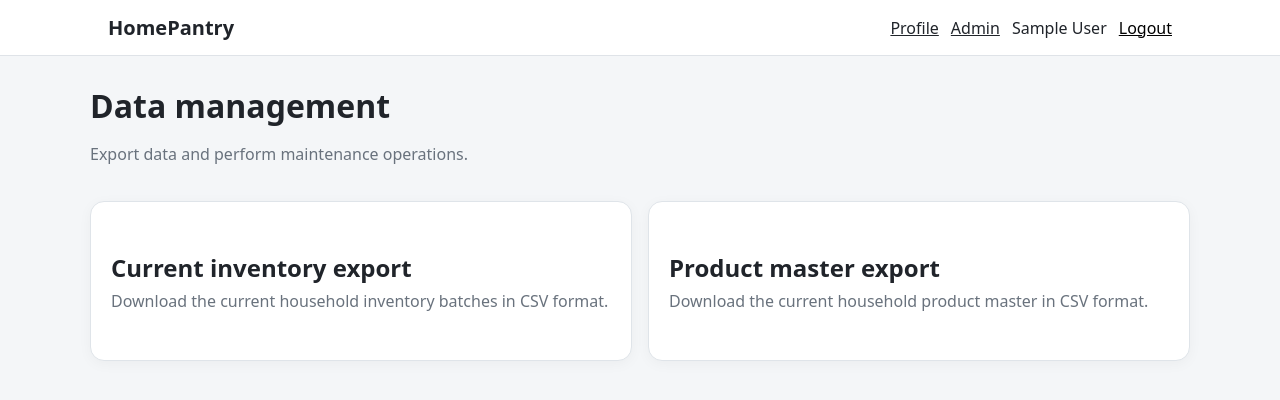
After one commit to rigzoltan83/HomePantry, a Flask app: page /admin/data-management in a window 1280 px wide. The commit adds this page. Shown: the top 400 px of the page. Run offline with Flask 3, Linux system fonts and the light colour scheme; a user stored in the database is signed in; tables that the repository leaves empty hold one stand-in row (values such as "Sample post"); some libraries are stand-ins or nearby versions.

Commit message:
Add admin CSV data exports

```diff
--- a/app/admin/routes.py
+++ b/app/admin/routes.py
@@ -1,6 +1,9 @@
+import csv
+import io
 import re
 import unicodedata
 from flask import (
+    Response,
     abort,
     flash,
     redirect,
@@ -31,6 +34,10 @@ from app.models import (
     IngredientCategory,
     IngredientTranslation,
     IngredientUnit,
+    InventoryBatch,
+    Product,
+    ProductBarcode,
+    StorageLocation,
     Unit,
     User,
 )
@@ -1716,3 +1723,310 @@ def ingredient_toggle(
             "admin.ingredients"
         )
     )
+
+
+@bp.get(
+    "/data-management"
+)
+@login_required
+def data_management():
+    get_admin_membership()
+
+    return render_template(
+        "admin/data_management.html"
+    )
+
+
+def csv_response(
+    filename,
+    rows,
+):
+    output = io.StringIO(
+        newline=""
+    )
+
+    output.write(
+        "\ufeff"
+    )
+
+    writer = csv.writer(
+        output,
+        delimiter=";",
+        quoting=csv.QUOTE_MINIMAL,
+        lineterminator="\r\n",
+    )
+
+    for row in rows:
+        writer.writerow(
+            row
+        )
+
+    return Response(
+        output.getvalue(),
+        mimetype=(
+            "text/csv; "
+            "charset=utf-8"
+        ),
+        headers={
+            "Content-Disposition": (
+                f'attachment; '
+                f'filename="{filename}"'
+            ),
+        },
+    )
+
+@bp.get(
+    "/data-management/export-inventory"
+)
+@login_required
+def export_inventory():
+    membership = (
+        get_admin_membership()
+    )
+
+    household_id = (
+        membership.household_id
+    )
+
+    batches = db.session.scalars(
+        select(InventoryBatch)
+        .where(
+            InventoryBatch.household_id
+            == household_id,
+        )
+        .order_by(
+            InventoryBatch.id,
+        )
+    ).all()
+
+    rows = [
+        (
+            "Alapanyag",
+            "Termék",
+            "Márka",
+            "Vonalkód",
+            "Mennyiség",
+            "Mértékegység",
+            "Tárolási hely",
+            "Vásárlás dátuma",
+            "Lejárat dátuma",
+            "Aktív",
+            "Megjegyzés",
+        )
+    ]
+
+    for batch in batches:
+        ingredient_name = (
+            next(
+                (
+                    translation.name
+                    for translation
+                    in batch.ingredient.translations
+                    if translation.language_code
+                    == (
+                        current_user
+                        .preferred_language
+                        or "hu"
+                    )
+                ),
+                None,
+            )
+            or batch.ingredient.canonical_key
+        )
+
+        product_name = (
+            batch.product.name
+            if batch.product
+            else ""
+        )
+
+        brand = (
+            batch.product.brand
+            if batch.product
+            else ""
+        )
+
+        barcode = ""
+
+        if (
+            batch.product
+            and batch.product.barcodes
+        ):
+            barcode = (
+                batch.product.barcodes[0]
+                .barcode
+            )
+
+        location_path = ""
+
+        if batch.storage_location:
+            parts = []
+
+            current_location = (
+                batch.storage_location
+            )
+
+            while (
+                current_location
+                is not None
+            ):
+                parts.append(
+                    current_location.name
+                )
+
+                current_location = (
+                    current_location.parent
+                )
+
+            location_path = " → ".join(
+                reversed(parts)
+            )
+
+        rows.append(
+            (
+                ingredient_name,
+                product_name,
+                brand,
+                barcode,
+                batch.quantity,
+                (
+                    batch.unit.symbol
+                    if batch.unit
+                    else ""
+                ),
+                location_path,
+                (
+                    batch.purchase_date
+                    .isoformat()
+                    if batch.purchase_date
+                    else ""
+                ),
+                (
+                    batch.expiration_date
+                    .isoformat()
+                    if batch.expiration_date
+                    else ""
+                ),
+                (
+                    "Igen"
+                    if batch.is_active
+                    else "Nem"
+                ),
+                batch.note or "",
+            )
+        )
+
+    return csv_response(
+        "homepantry-inventory.csv",
+        rows,
+    )
+
+@bp.get(
+    "/data-management/export-products"
+)
+@login_required
+def export_products():
+    membership = (
+        get_admin_membership()
+    )
+
+    household_id = (
+        membership.household_id
+    )
+
+    products = db.session.scalars(
+        select(Product)
+        .where(
+            Product.household_id
+            == household_id,
+        )
+        .order_by(
+            Product.id,
+        )
+    ).all()
+
+    rows = [
+        (
+            "Termék",
+            "Márka",
+            "Alapanyag",
+            "Vonalkódok",
+            "Csomag mennyiség",
+            "Csomag mértékegység",
+            "Magyar név",
+            "Angol név",
+            "Magyar általános név",
+            "Angol általános név",
+            "Magyar összetevők",
+            "Angol összetevők",
+            "Külső forrás",
+            "Külső azonosító",
+            "Aktív",
+        )
+    ]
+
+    for product in products:
+        ingredient_name = ""
+
+        if product.ingredient:
+            ingredient_name = (
+                next(
+                    (
+                        translation.name
+                        for translation
+                        in product.ingredient.translations
+                        if translation.language_code
+                        == (
+                            current_user
+                            .preferred_language
+                            or "hu"
+                        )
+                    ),
+                    None,
+                )
+                or product.ingredient.canonical_key
+            )
+
+        barcodes = ", ".join(
+            barcode.barcode
+            for barcode in product.barcodes
+            if barcode.barcode
+        )
+
+        rows.append(
+            (
+                product.name,
+                product.brand or "",
+                ingredient_name,
+                barcodes,
+                (
+                    product.package_quantity
+                    if product.package_quantity
+                    is not None
+                    else ""
+                ),
+                (
+                    product.package_unit.symbol
+                    if product.package_unit
+                    else ""
+                ),
+                product.name_hu or "",
+                product.name_en or "",
+                product.generic_name_hu or "",
+                product.generic_name_en or "",
+                product.ingredients_text_hu or "",
+                product.ingredients_text_en or "",
+                product.external_source or "",
+                product.external_source_id or "",
+                (
+                    "Igen"
+                    if product.is_active
+                    else "Nem"
+                ),
+            )
+        )
+
+    return csv_response(
+        "homepantry-products.csv",
+        rows,
+    )
--- a/app/i18n.py
+++ b/app/i18n.py
@@ -3,6 +3,24 @@ from flask_login import current_user
 
 TRANSLATIONS = {
     "hu": {
+"admin_data_management_title": (
+    "Adatkezelés"
+),
+"admin_data_management_description": (
+    "Adatok exportálása és karbantartási műveletek."
+),
+"admin_export_inventory_title": (
+    "Aktuális készlet export"
+),
+"admin_export_inventory_description": (
+    "Az aktuális háztartás készlettételeinek letöltése CSV formátumban."
+),
+"admin_export_products_title": (
+    "Terméktörzs export"
+),
+"admin_export_products_description": (
+    "Az aktuális háztartás terméktörzsének letöltése CSV formátumban."
+),
 "expiring_soon_settings_title": (
     "Szavatossági figyelmeztetés"
 ),
@@ -622,6 +640,24 @@ TRANSLATIONS = {
     },
 
     "en": {
+"admin_data_management_title": (
+    "Data management"
+),
+"admin_data_management_description": (
+    "Export data and perform maintenance operations."
+),
+"admin_export_inventory_title": (
+    "Current inventory export"
+),
+"admin_export_inventory_description": (
+    "Download the current household inventory batches in CSV format."
+),
+"admin_export_products_title": (
+    "Product master export"
+),
+"admin_export_products_description": (
+    "Download the current household product master in CSV format."
+),
 "expiring_soon_settings_title": (
     "Expiration warning"
 ),
--- /dev/null
+++ b/app/templates/admin/data_management.html
@@ -0,0 +1,63 @@
+{% extends "base.html" %}
+
+{% block title %}
+{{ t("admin_data_management_title") }} · HomePantry
+{% endblock %}
+
+{% block content %}
+
+<div class="page-heading">
+    <div>
+        <h1>
+            {{ t("admin_data_management_title") }}
+        </h1>
+
+        <p class="muted">
+            {{ t("admin_data_management_description") }}
+        </p>
+    </div>
+</div>
+
+<section class="admin-dashboard-grid">
+
+    <a
+        class="admin-dashboard-card"
+        href="{{
+            url_for(
+                'admin.export_inventory'
+            )
+        }}"
+    >
+        <div>
+            <h2>
+                {{ t("admin_export_inventory_title") }}
+            </h2>
+
+            <p class="muted">
+                {{ t("admin_export_inventory_description") }}
+            </p>
+        </div>
+    </a>
+
+    <a
+        class="admin-dashboard-card"
+        href="{{
+            url_for(
+                'admin.export_products'
+            )
+        }}"
+    >
+        <div>
+            <h2>
+                {{ t("admin_export_products_title") }}
+            </h2>
+
+            <p class="muted">
+                {{ t("admin_export_products_description") }}
+            </p>
+        </div>
+    </a>
+
+</section>
+
+{% endblock %}
```
Also changed, not shown: app/templates/admin/index.html (+19 -0 lines).
